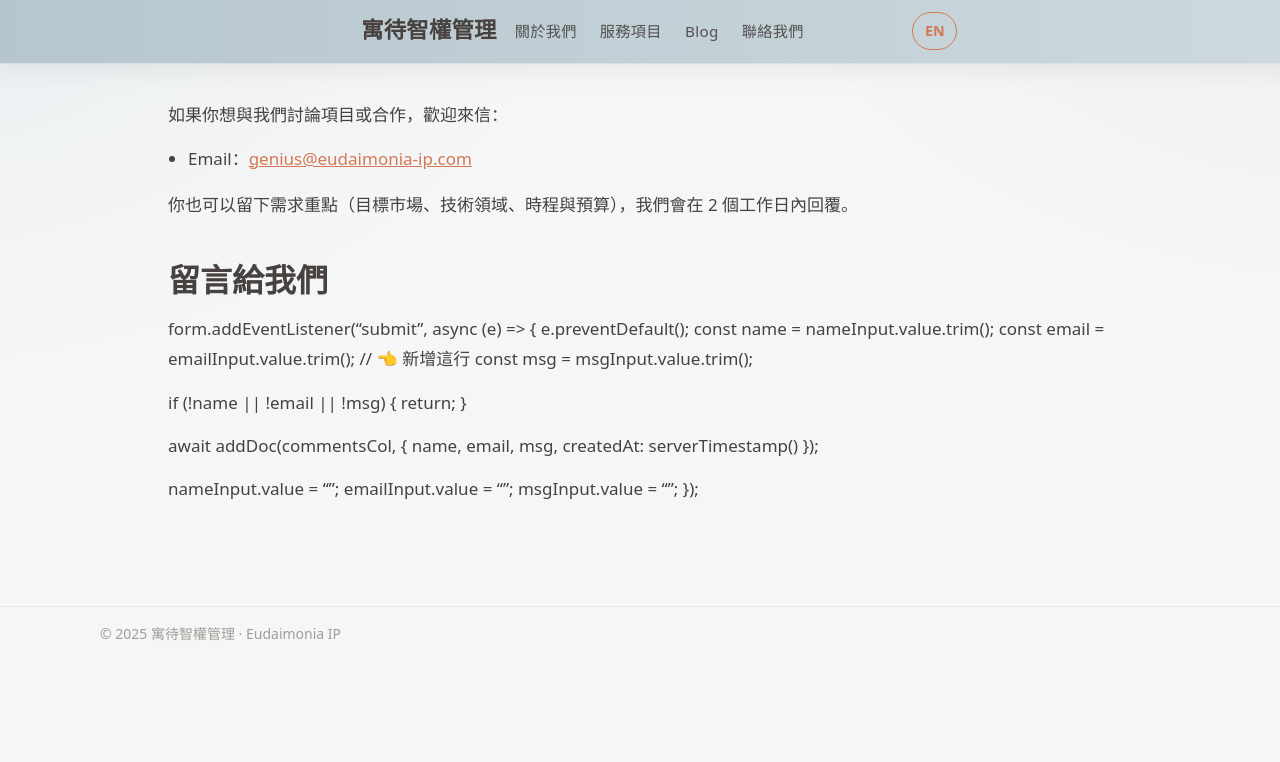
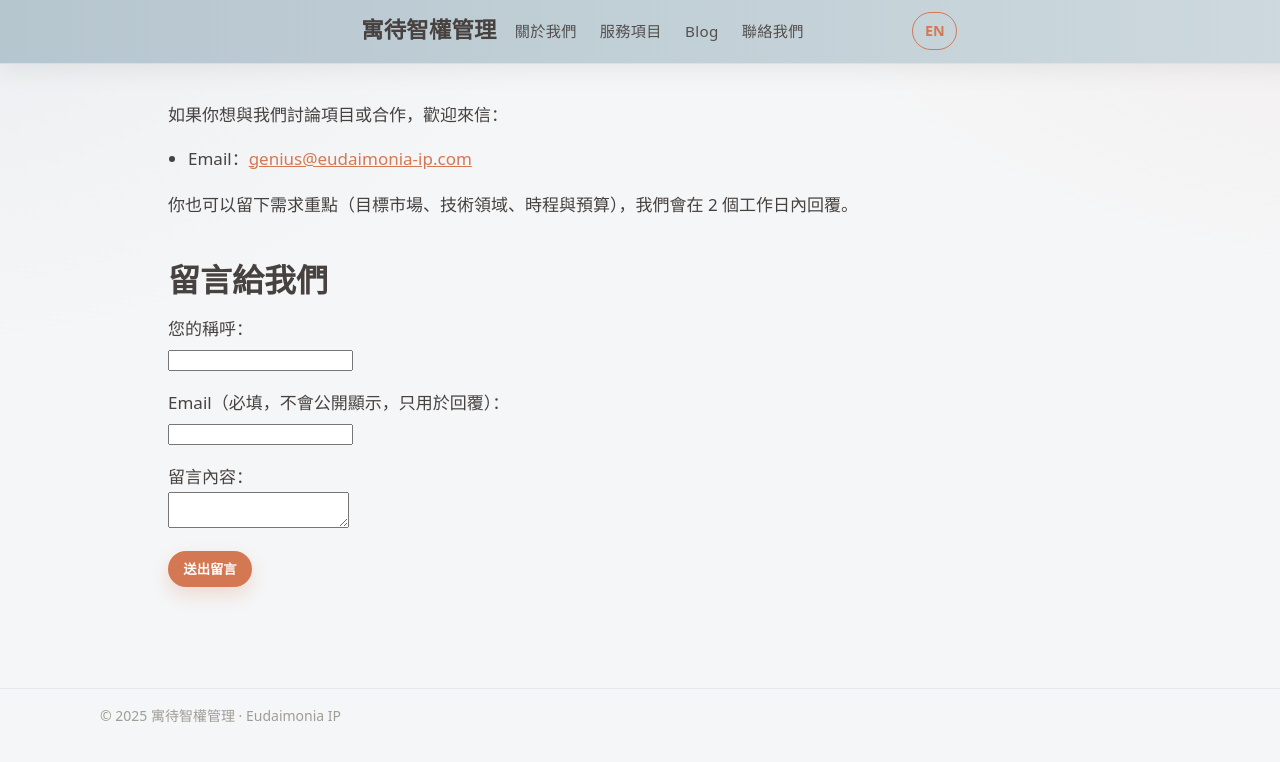
Before and after one commit to nuancenil/udipconsult, a Jekyll site: the page built from contact.md, in a window 1280 px wide. Shown: the top 762 px of the page. Built offline with Jekyll 4.4.1, drawn with Linux system fonts in a browser that asks for light colours; comment, search, counter and statistics services are not loaded.

Commit message:
Add Firestore comment section

```diff
--- a/contact.md
+++ b/contact.md
@@ -5,8 +5,6 @@ lang: zh
 en_url: /en/contact/
 permalink: /contact/
 ---
-
-
 
 如果你想與我們討論項目或合作，歡迎來信：
 - Email：[genius@eudaimonia-ip.com](mailto:genius@eudaimonia-ip.com)
@@ -17,27 +15,42 @@ permalink: /contact/
 
 <div id="comments"></div>
 
-form.addEventListener("submit", async (e) => {
-  e.preventDefault();
-  const name  = nameInput.value.trim();
-  const email = emailInput.value.trim();   // 👈 新增這行
-  const msg   = msgInput.value.trim();
-
-  if (!name || !email || !msg) {
-    return;
-  }
-
-  await addDoc(commentsCol, {
-    name,
-    email,
-    msg,
-    createdAt: serverTimestamp()
-  });
-
-  nameInput.value = "";
-  emailInput.value = "";
-  msgInput.value = "";
-});
+<form id="comment-form">
+  <p>
+    <label>您的稱呼：<br>
+      <input
+        type="text"
+        id="name"
+        name="name"
+        required
+        maxlength="40"
+        autocomplete="off">
+    </label>
+  </p>
+  <p>
+    <label>Email（必填，不會公開顯示，只用於回覆）：<br>
+      <input
+        type="email"
+        id="email"
+        name="email"
+        required
+        maxlength="100"
+        autocomplete="off">
+    </label>
+  </p>
+  <p>
+    <label>留言內容：<br>
+      <textarea
+        id="message"
+        name="message"
+        required
+        maxlength="500"></textarea>
+    </label>
+  </p>
+  <p>
+    <button type="submit">送出留言</button>
+  </p>
+</form>
 
 <script type="module">
   import { initializeApp } from "https://www.gstatic.com/firebasejs/10.12.0/firebase-app.js";
@@ -46,16 +59,16 @@ form.addEventListener("submit", async (e) => {
     query, orderBy, serverTimestamp
   } from "https://www.gstatic.com/firebasejs/10.12.0/firebase-firestore.js";
 
-  // 🔹 在這一行下面貼上你從 Firebase 拿到的那段 firebaseConfig
+  // ★ 這裡貼上你自己的 firebaseConfig ★
   const firebaseConfig = {
-  apiKey: "AIzaSyCdgL9VmR4U54lU8ovgezaADJNNSq_Mg9w",
-  authDomain: "udip-comments-web.firebaseapp.com",
-  projectId: "udip-comments-web",
-  storageBucket: "udip-comments-web.firebasestorage.app",
-  messagingSenderId: "642386138134",
-  appId: "1:642386138134:web:ac05906d1af96eef7b5137",
-  measurementId: "G-5B48YFYV3M"
-};
+    apiKey: "你的 apiKey",
+    authDomain: "你的專案ID.firebaseapp.com",
+    projectId: "你的專案ID",
+    storageBucket: "你的專案ID.firebasestorage.app",
+    messagingSenderId: "xxxxxxx",
+    appId: "1:xxxx:web:xxxx",
+    measurementId: "G-XXXXX"
+  };
 
   const app = initializeApp(firebaseConfig);
   const db = getFirestore(app);
@@ -64,10 +77,9 @@ form.addEventListener("submit", async (e) => {
   const commentsDiv = document.getElementById("comments");
   const form = document.getElementById("comment-form");
   const nameInput = document.getElementById("name");
-  const emailInput = document.getElementById("email");   // 👈 新增
+  const emailInput = document.getElementById("email");
   const msgInput = document.getElementById("message");
 
-  // 🔹 名字遮蔽
   function maskName(name) {
     if (!name) return "匿名";
     const trimmed = name.trim();
@@ -101,6 +114,7 @@ form.addEventListener("submit", async (e) => {
       msg,
       createdAt: serverTimestamp()
     });
+
     nameInput.value = "";
     emailInput.value = "";
     msgInput.value = "";
```
Also changed, not shown: other parts of contact.md (+5 -7 lines).
